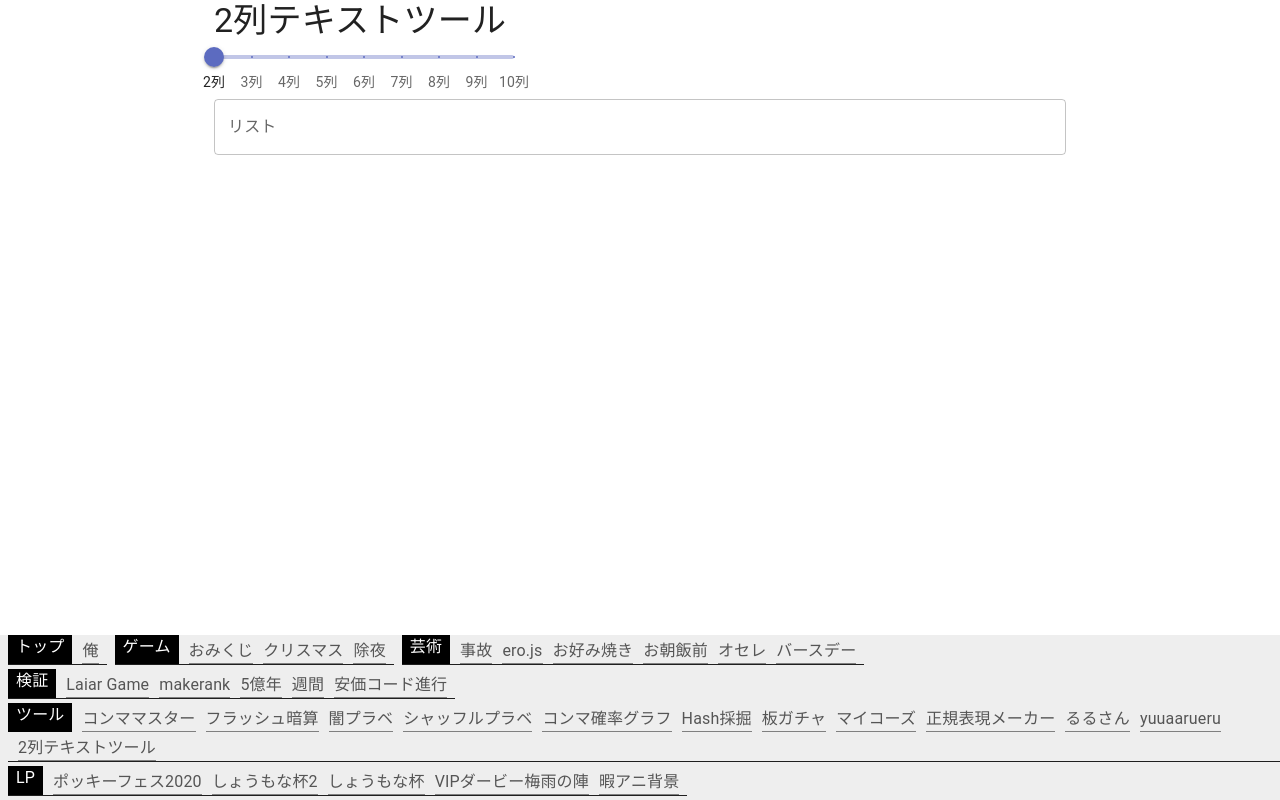
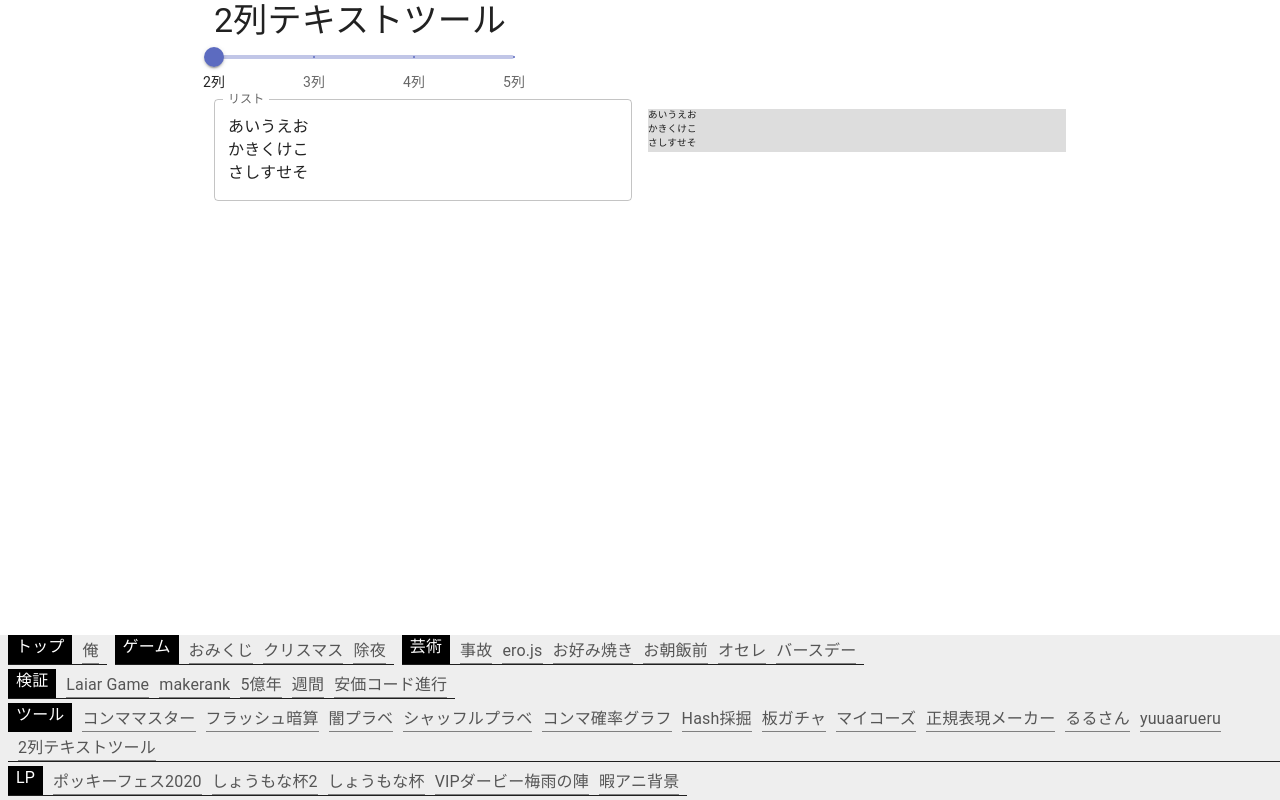
Before and after one commit to vipzero/hello, a Next.js app: page /tool/column in a window 1280 px wide. Built offline with nearby package versions, Linux system fonts and the light colour scheme; a web font is replaced by a local one; what tiny-segmenter would draw is missing.

Commit message:
make view

```diff
--- a/src/pages/tool/column.tsx
+++ b/src/pages/tool/column.tsx
@@ -1,7 +1,14 @@
-// eslint-disable-next-line
-import { Button, Container, Slider, TextField, Typography } from '@mui/material'
+import {
+	Box,
+	Container,
+	Grid,
+	Slider,
+	TextField,
+	Typography,
+} from '@mui/material'
 import { range } from 'lodash'
-import { useMemo, useState } from 'react'
+import { useState } from 'react'
+import { useLocalStorage } from 'react-use'
 import styled from 'styled-components'
 import TinySegmenter from 'tiny-segmenter'
 import Layout from '../../components/Layout'
@@ -14,11 +21,16 @@ const genText = (l1: string, l2: string, l3: string) =>
 
 const rand = (n: number) => Math.floor(Math.random() * n)
 function Ruru() {
-	const [text, setText] = useState<string>('')
+	const [text, setText] = useLocalStorage<string>(
+		'column-text',
+		'あいうえお\nかきくけこ\nさしすせそ'
+	)
 	const [col, setCol] = useState<number>(2)
 
 	const onChange = (v) => setText(v.currentTarget.value)
-	const cn = text.split('あいうえお\nかきくけこ\nさしすせそ').length
+	if (text === undefined) return null
+	const cn = text.split('').length
+	const result = text
 
 	return (
 		<Layout title="2列テキストツール">
@@ -30,19 +42,31 @@ function Ruru() {
 						defaultValue={col}
 						aria-labelledby="discrete-slider"
 						valueLabelDisplay="auto"
-						marks={range(2, 10 + 1).map((v) => ({ value: v, label: `${v}列` }))}
+						marks={range(2, 5 + 1).map((v) => ({ value: v, label: `${v}列` }))}
 						onChange={(_e, v) => {
 							if (typeof v === 'number') setCol(v)
 						}}
 						min={2}
-						max={10}
+						max={5}
 					/>
+					<Grid container spacing={{ xs: 1, md: 2 }}>
+						<Grid item xs={10} sm={6} md={6}>
 							<TextField
 								label="リスト"
 								multiline
+								defaultValue={text}
 								variant="outlined"
 								onChange={onChange}
 							/>
+						</Grid>
+						<Grid item xs={10} sm={6} md={6}>
+							<div className="result">
+								<code>
+									<pre>{result}</pre>
+								</code>
+							</div>
+						</Grid>
+					</Grid>
 				</Style>
 			</Container>
 		</Layout>
@@ -55,10 +79,10 @@ const Style = styled.div`
 		padding: 4px;
 		margin: 4px; */
 	}
-	.rurus {
-		display: flex;
+	.result {
 		flex-wrap: wrap;
 		gap: 1rem;
+		font-size: 0.6rem;
 		> div {
 			border: solid 1px gray;
 			padding: 0.5rem;
```
Lines whose indentation alone changed are shown as unchanged.
